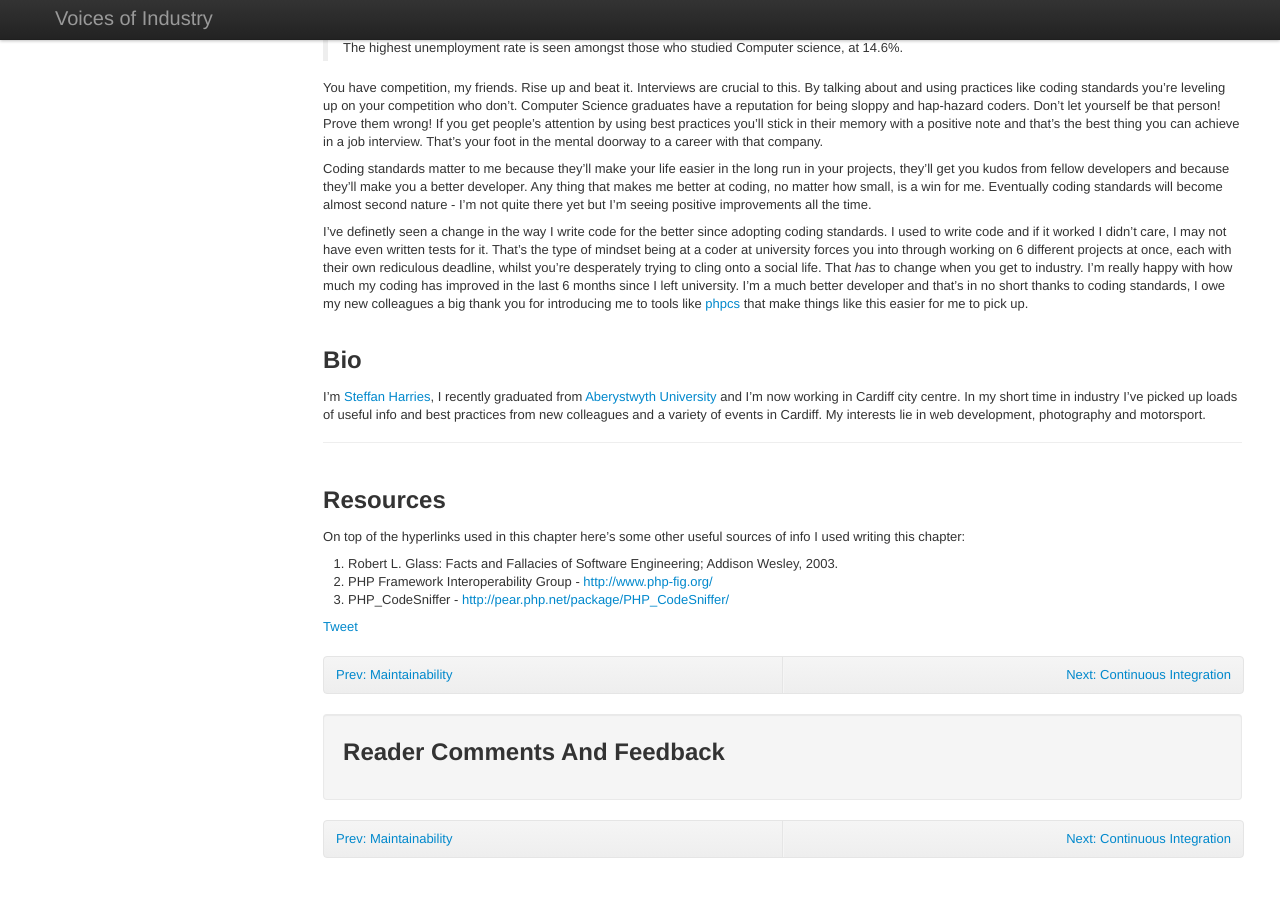
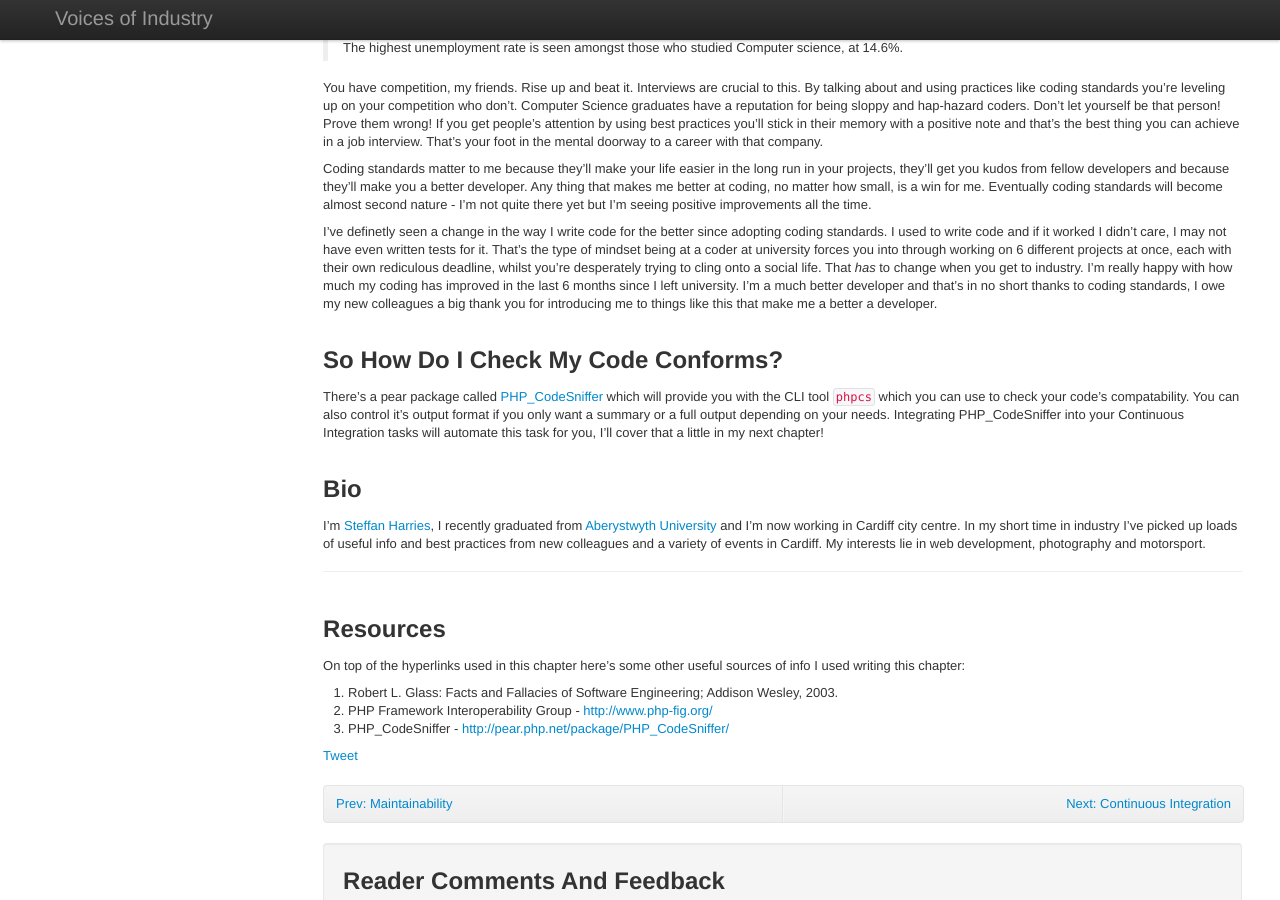
Before and after one commit to stuartherbert/if-i-knew-then, a Jekyll site: the page built from coding-standards.md, in a window 1280 px wide and 900 px high, scrolled down 3416 px. Built offline with Jekyll 4.4.1, drawn with Linux system fonts in a browser that asks for light colours; comment, search, counter and statistics services are not loaded; before the commit the page ends 4294 px from its top, so only the background shows below that.

Commit message:
Adds section describing PHP_CodeSniffer

````diff
--- a/coding-standards.md
+++ b/coding-standards.md
@@ -158,7 +158,10 @@ You have competition, my friends. Rise up and beat it. Interviews are crucial to
 
 Coding standards matter to me because they'll make your life easier in the long run in your projects, they'll get you kudos from fellow developers and because they'll make you a better developer. Any thing that makes me better at coding, no matter how small, is a win for me. Eventually coding standards will become almost second nature - I'm not quite there yet but I'm seeing positive improvements all the time.
 
-I've definetly seen a change in the way I write code for the better since adopting coding standards. I used to write code and if it worked I didn't care, I may not have even written tests for it. That's the type of mindset being at a coder at university forces you into through working on 6 different projects at once, each with their own rediculous deadline, whilst you're desperately trying to cling onto a social life. That *has* to change when you get to industry. I'm really happy with how much my coding has improved in the last 6 months since I left university. I'm a much better developer and that's in no short thanks to coding standards, I owe my new colleagues a big thank you for introducing me to tools like [phpcs](http://pear.php.net/package/PHP_CodeSniffer/) that make things like this easier for me to pick up.
+I've definetly seen a change in the way I write code for the better since adopting coding standards. I used to write code and if it worked I didn't care, I may not have even written tests for it. That's the type of mindset being at a coder at university forces you into through working on 6 different projects at once, each with their own rediculous deadline, whilst you're desperately trying to cling onto a social life. That *has* to change when you get to industry. I'm really happy with how much my coding has improved in the last 6 months since I left university. I'm a much better developer and that's in no short thanks to coding standards, I owe my new colleagues a big thank you for introducing me to things like this that make me a better a developer.
+
+## So How Do I Check My Code Conforms?
+There's a pear package called [PHP_CodeSniffer](http://pear.php.net/package/PHP_CodeSniffer/) which will provide you with the CLI tool ```phpcs``` which you can use to check your code's compatability. You can also control it's output format if you only want a summary or a full output depending on your needs. Integrating PHP_CodeSniffer into your Continuous Integration tasks will automate this task for you, I'll cover that a little in my next chapter!
 
 ## Bio
 
````
